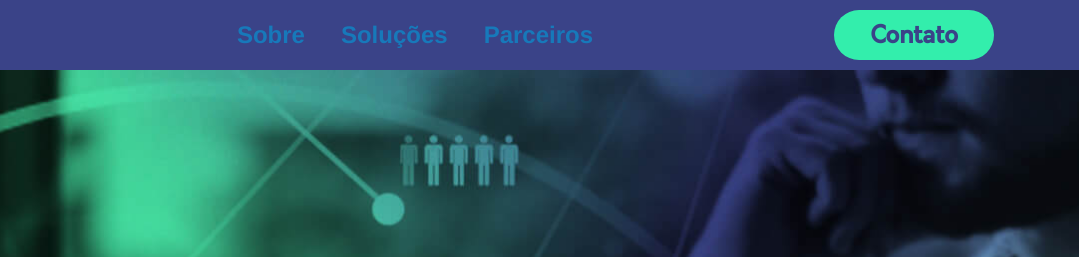
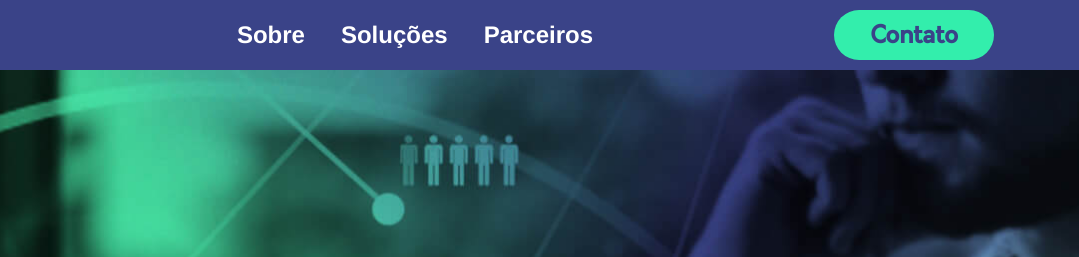
Before and after one commit to 2sale/2sale, a website: page index.html in a window 1280 px wide. Shown: the top 257 px of the page, 201-1280 px from the left. Drawn offline with Linux system fonts and the light colour scheme.

Commit message:
Sobrescreve estilo do foundation para links

```diff
--- a/sass/_base.sass
+++ b/sass/_base.sass
@@ -56,6 +56,9 @@ body
   font-weight: 300
   font-size: 16px
   background-color: white
+  a, a:active, a:visited
+    color: inherit
+    text-decoration: none
 
 header
   background-color: $color-primary
```
Also changed, not shown: stylesheets/style.css.
